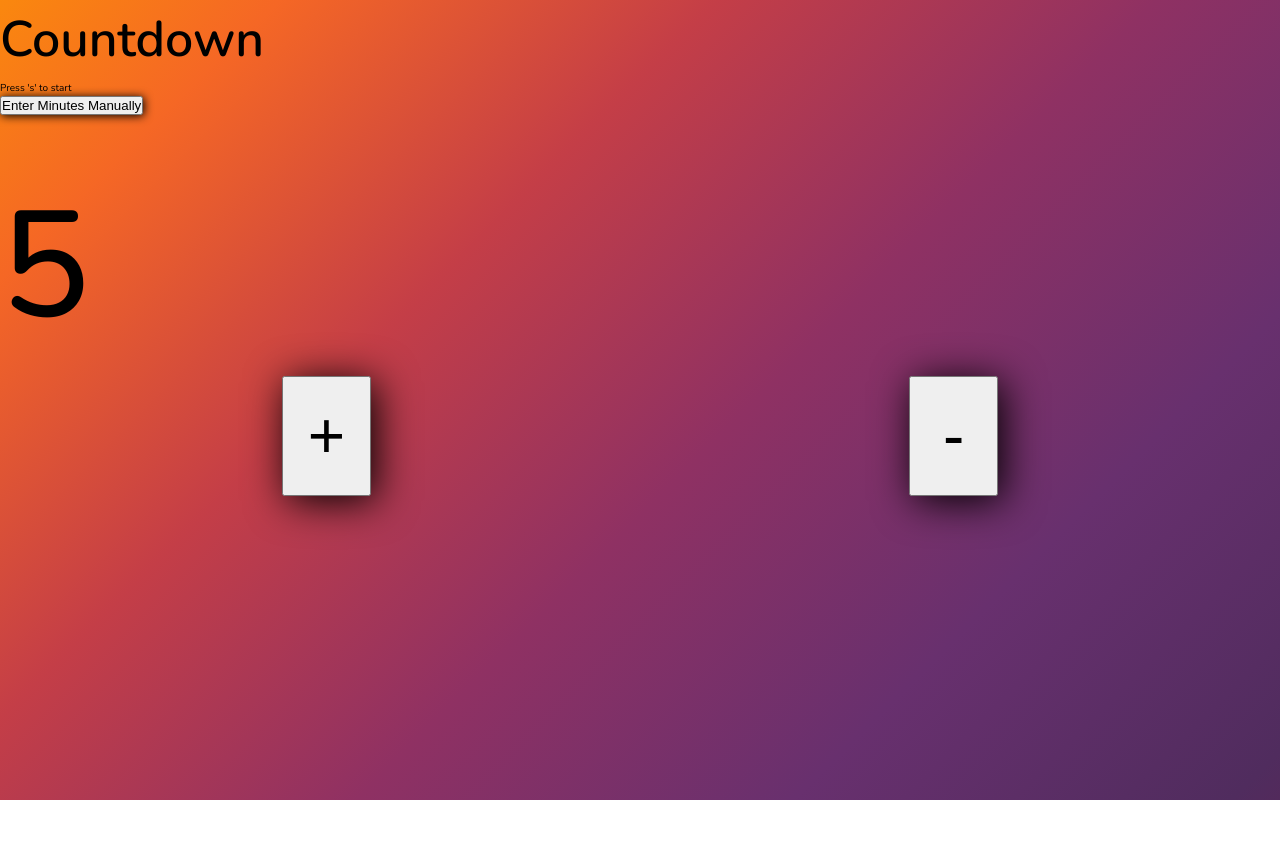
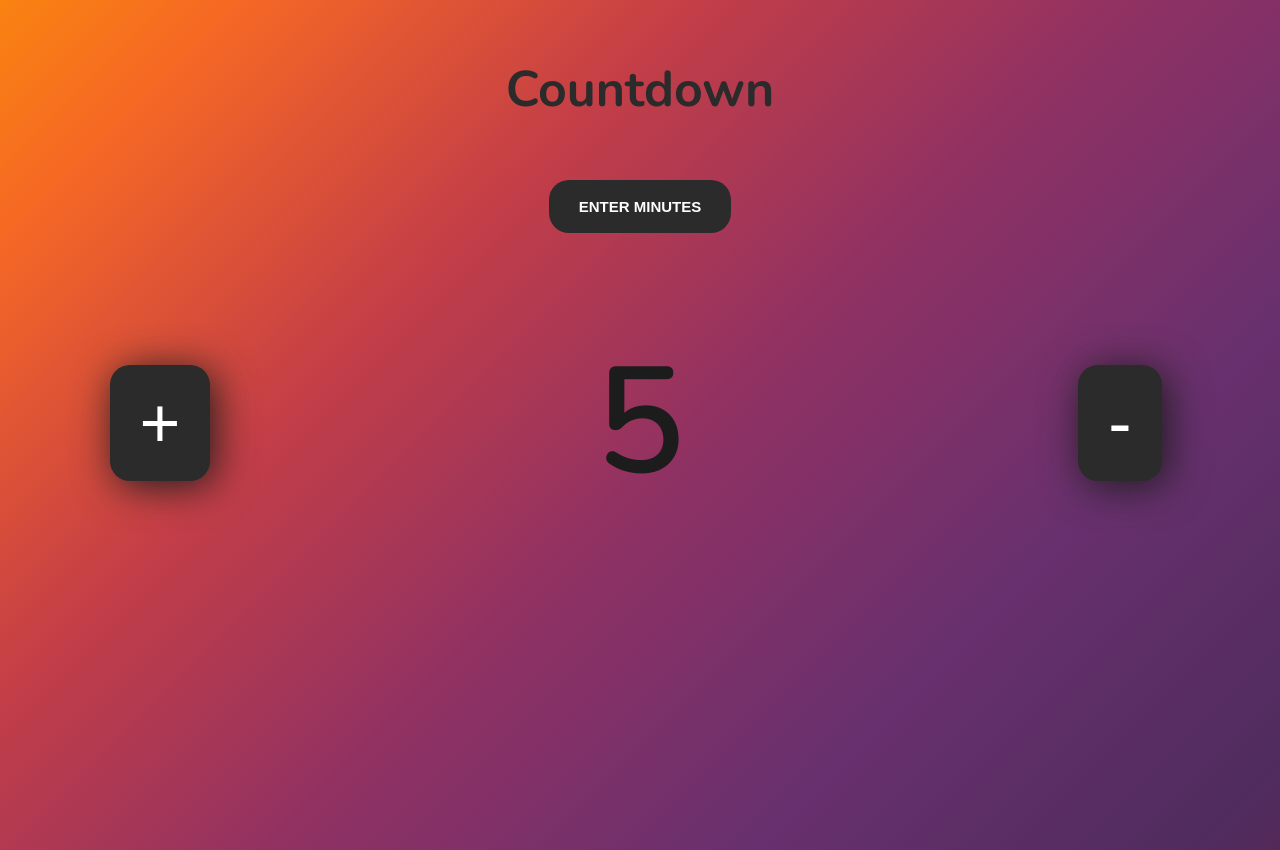
Before and after one commit to JuzerShakir/countdown, a website: page index.html in a window 1280 px wide. Before the commit the page ends 800 px from the top, so only its background shows below. Drawn offline with nearby package versions, Linux system fonts and the light colour scheme.

Commit message:
restucture and redesign using CSS Grid

```diff
--- a/index.html
+++ b/index.html
@@ -25,40 +25,32 @@
     <title>Countdown</title>
   </head>
   <body>
-    <div class="d-block text-center">
-      <h1 id="heading">Countdown</h1>
-      <div id="instructions">
-        <p>Press 's' to start</p>
-        <button type="button" id="timerEntry" class="btn btn-dark btn-lg">
-          Enter Minutes Manually
+    <div>
+      <header class="heading">
+        <h1>Countdown</h1>
+      </header>
+
+      <main class="time">
+        <button type="button" id="timerEntry" class="btn btn--scale">
+          Enter Minutes
         </button>
-      </div>
-    </div>
 
-    <br />
-    <br />
+        <button type="button" id="increment" class="btn btn--float">+</button>
 
-    <div class="text-center">
-      <button type="button" id="increment" class="btn btn-dark btn-lg">
-        +
-      </button>
-      <span id="mins"></span>
-      <button type="button" id="decrement" class="btn btn-dark btn-lg">
-        -
-      </button>
-      <span id="secs" class="hidden"></span>
-    </div>
+        <span id="mins"></span>
 
-    <br />
-    <br />
+        <button type="button" id="decrement" class="btn btn--float">-</button>
 
-    <div class="text-center">
-      <button type="button" id="pause" class="btn btn-primary btn-lg hidden">
-        Pause
-      </button>
-      <button type="button" id="reset" class="btn btn-danger btn-lg hidden">
-        Reset
-      </button>
+        <span id="secs" class="hidden"></span>
+
+        <button type="button" id="pause" class="btn btn--scale hidden">
+          Pause
+        </button>
+
+        <button type="button" id="reset" class="btn btn--scale hidden">
+          Reset
+        </button>
+      </main>
     </div>
   </body>
 </html>
--- /dev/null
+++ b/sass/abstract/_variables.scss
@@ -0,0 +1,3 @@
+// * VARIABLES
+$color-black: #2b2b2b;
+$color-black-dark: #1c1c1c;
--- a/sass/_base.scss
+++ b/sass/base/_base.scss
@@ -45,3 +45,13 @@ body {
   animation: gradient 120s ease infinite;
   height: 100vh;
 }
+
+.time {
+  display: grid;
+  grid-template-columns: 1fr 50vw 1fr;
+  grid-row-gap: 7rem;
+  align-items: center;
+  justify-items: center;
+  justify-content: center;
+  // align-content: center;
+}
--- /dev/null
+++ b/sass/base/_utilities.scss
@@ -0,0 +1,38 @@
+.btn {
+  background-color: $color-black;
+  color: #fff;
+
+  border: none;
+  border-radius: 2rem;
+
+  font-size: 1.5rem;
+  text-transform: uppercase;
+
+  padding: 1.8rem 3rem;
+  cursor: pointer;
+
+  transition: all 0.3s;
+
+  &:hover {
+    background-color: $color-black-dark;
+  }
+
+  &--float {
+    filter: drop-shadow(5px 5px 20px $color-black-dark);
+
+    &:active {
+      filter: drop-shadow(0px 0px 0px $color-black-dark);
+    }
+  }
+
+  &--scale {
+    &:hover {
+      font-size: 1.55rem;
+      transform: scale(1.05);
+    }
+  }
+}
+
+.hidden {
+  visibility: hidden;
+}
--- /dev/null
+++ b/sass/layout/_heading.scss
@@ -0,0 +1,11 @@
+.heading {
+  display: flex;
+  justify-content: center;
+  margin: 5rem 0;
+
+  h1 {
+    font-size: 5rem;
+    font-weight: 700;
+    color: $color-black;
+  }
+}
--- /dev/null
+++ b/sass/layout/_time.scss
@@ -0,0 +1,58 @@
+#timerEntry {
+  font-weight: 600;
+
+  grid-column: 2 / 3;
+  grid-row: 1 / 2;
+}
+
+#increment {
+  font-size: 7rem;
+  font-weight: 500;
+
+  grid-column: 1 / 2;
+  grid-row: 2 / 3;
+}
+
+#mins {
+  font-size: 15rem;
+  font-weight: 600;
+  color: $color-black-dark;
+
+  grid-column: 2 / 3;
+  grid-row: 2 / 3;
+}
+
+#decrement {
+  font-size: 7rem;
+  font-weight: 500;
+
+  grid-column: 3 / 4;
+  grid-row: 2 / 3;
+}
+
+#secs {
+  font-size: 7rem;
+  font-weight: 300;
+  color: $color-black;
+
+  grid-column: 3 / 4;
+  grid-row: 2 / 3;
+}
+
+#pause {
+  grid-column: 2 / 3;
+  grid-row: 3 / 4;
+}
+
+#reset {
+  grid-column: 2 / 3;
+  grid-row: 1 / 2;
+}
+
+#mins,
+#increment,
+#decrement,
+#secs,
+#timerEntry {
+  animation: fadeInAnimation 3s;
+}
--- a/sass/main.scss
+++ b/sass/main.scss
@@ -1,72 +1,8 @@
-@import "animations";
-@import "base";
+@import "abstract/variables";
+@import "abstract/animations";
 
-#heading {
-  font-size: 5rem;
-  font-weight: 600;
-  color: black;
-}
+@import "base/utilities";
+@import "base/base";
 
-#mins {
-  font-size: 15rem;
-  font-weight: 500;
-  color: black;
-}
-
-#secs {
-  position: absolute;
-  top: 40%;
-  right: 22%;
-  font-size: 6rem;
-  color: #262626;
-  filter: drop-shadow(5px 5px 50px white);
-}
-
-#timerEntry {
-  filter: drop-shadow(1px 1px 5px black);
-}
-#increment {
-  position: absolute;
-  margin: 0;
-  padding: 0;
-  top: 47%;
-  left: 22%;
-  font-size: 5vw;
-  width: 7%;
-  height: 15%;
-  filter: drop-shadow(5px 5px 20px black);
-}
-
-#decrement {
-  position: absolute;
-  margin: 0;
-  padding: 0;
-  top: 47%;
-  right: 22%;
-  font-size: 5vw;
-  width: 7%;
-  height: 15%;
-  filter: drop-shadow(5px 5px 20px black);
-}
-
-#increment:active,
-#decrement:active,
-#timerEntry:active {
-  filter: drop-shadow(0px 0px 0px black);
-}
-
-.hidden {
-  visibility: hidden;
-}
-
-/* ///////////////////////////////////////// */
-/* Load Animations */
-#mins,
-#increment,
-#decrement,
-#secs,
-#timerEntry {
-  animation: fadeInAnimation ease 3s;
-  animation-iteration-count: 1;
-  animation-fill-mode: forwards;
-}
+@import "layout/heading";
+@import "layout/time";
--- a/script.js
+++ b/script.js
@@ -2,7 +2,6 @@
 
 // ? Extracting all HTML elements to work with
 const timerEntry = document.getElementById("timerEntry");
-const instructions = document.getElementById("instructions");
 const incrementButton = document.getElementById("increment");
 const decrementButton = document.getElementById("decrement");
 const minsDisplay = document.getElementById("mins");
@@ -47,7 +46,7 @@ const switchState = () => {
   decrementButton.classList.toggle("hidden");
   incrementButton.classList.toggle("hidden");
   pauseResumeButton.classList.toggle("hidden");
-  instructions.classList.toggle("hidden");
+  timerEntry.classList.toggle("hidden");
   secsDisplay.classList.toggle("hidden");
   secsDisplay.textContent = "";
 };
```
Also changed, not shown: css/style.css, sass/abstract/_animations.scss (renamed from sass/_animations.scss).
